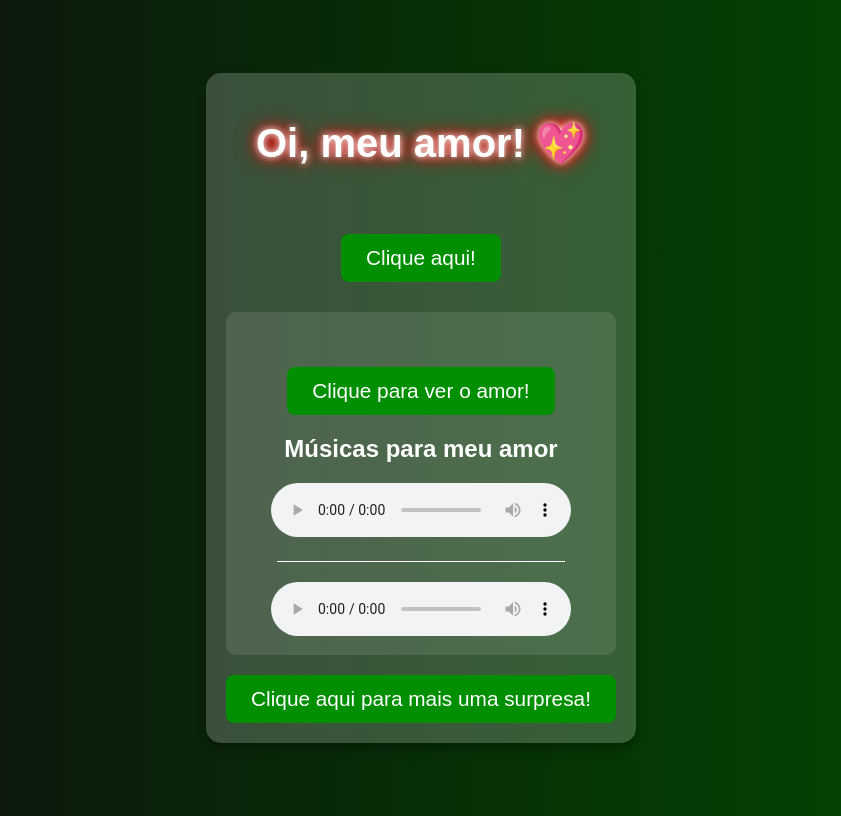
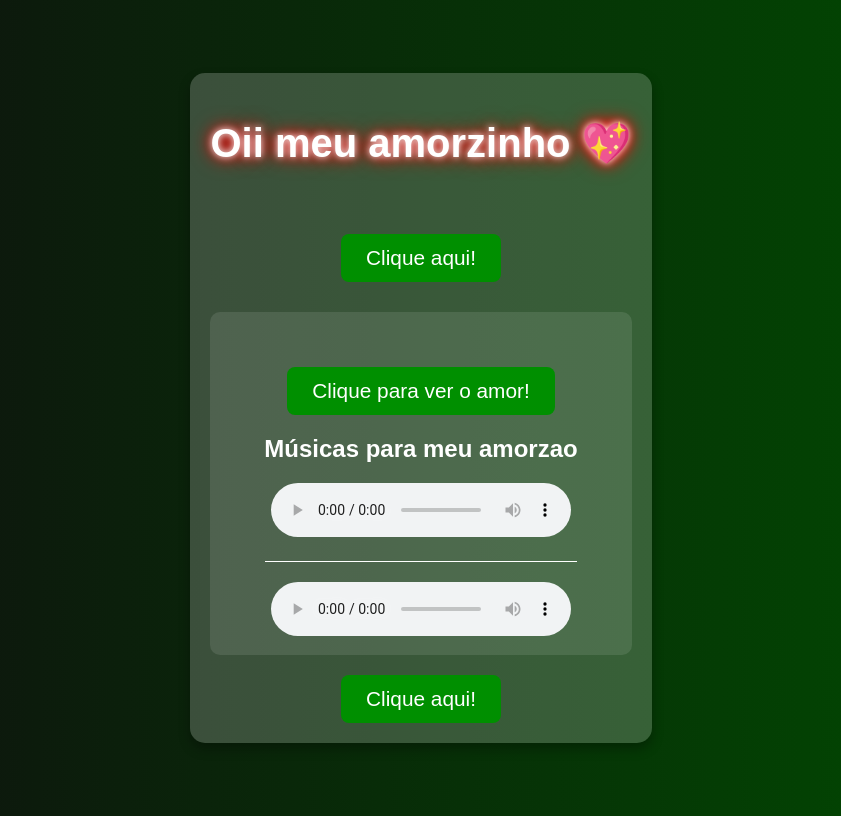
Before and after one commit to wmriafer/momor, a plain HTML site: page index.html in a window 1280 px wide. Shown: the whole page, without its empty margins (219-1060 px from the left). Drawn offline with Linux system fonts and the light colour scheme.

Commit message:
Update index.html

```diff
--- a/index.html
+++ b/index.html
@@ -8,15 +8,15 @@
 </head>
 <body>
     <div class="container">
-        <h1>Oi, meu amor! 💖</h1>
+        <h1>Oii meu amorzinho 💖</h1>
 
         <button onclick="showMessage()">Clique aqui!</button>
-        <p class="hidden-message" id="message">Você é a melhor coisa que já aconteceu na minha vida! Te amo! ❤️</p>
+        <p class="hidden-message" id="message">Você é a melhor coisa que já aconteceu na minha vida. Te amo muito! ❤️</p>
 
         <div class="extra-surprises">
 
             <button onclick="showHearts()">Clique para ver o amor!</button>
-              <h2 class="music-title">Músicas para meu amor</h2>
+              <h2 class="music-title">Músicas para meu amorzao</h2>
             <div id="heart-container"></div>
             <audio id="romantic-music" controls>
                 <source src="musica.mp3" type="audio/mp3">
@@ -32,7 +32,7 @@
 
 
         <p class="hidden-message" id="second-message">Você é incrível! </p>
-        <button onclick="showSecondMessage()">Clique aqui para mais uma surpresa!</button>
+        <button onclick="showSecondMessage()">Clique aqui!</button>
     </div>
 
     <script src="script.js"></script>
```
